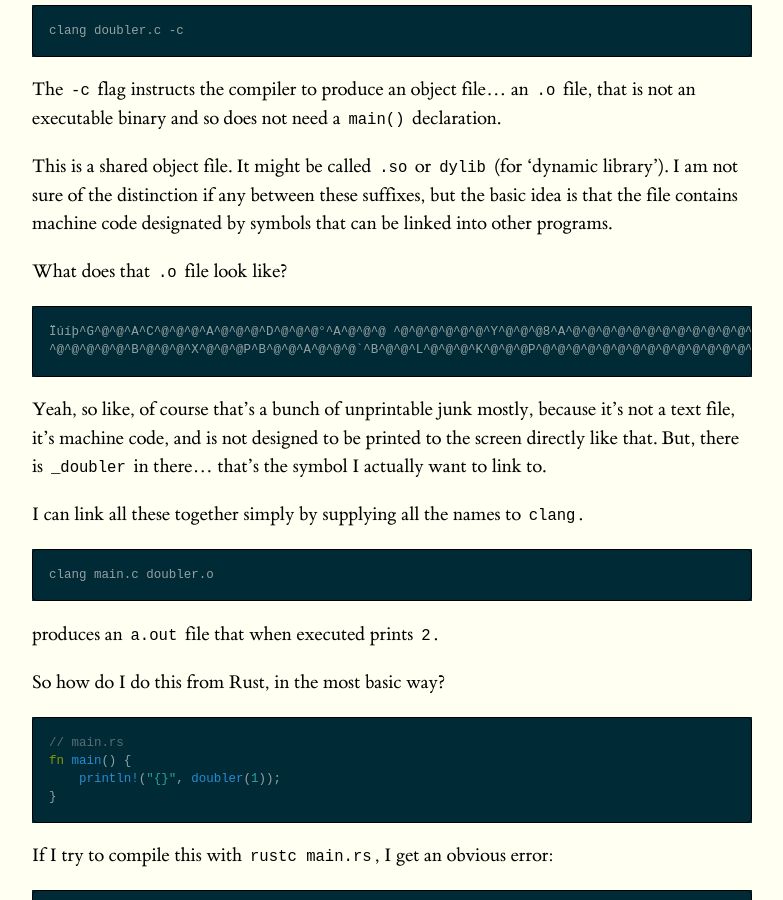
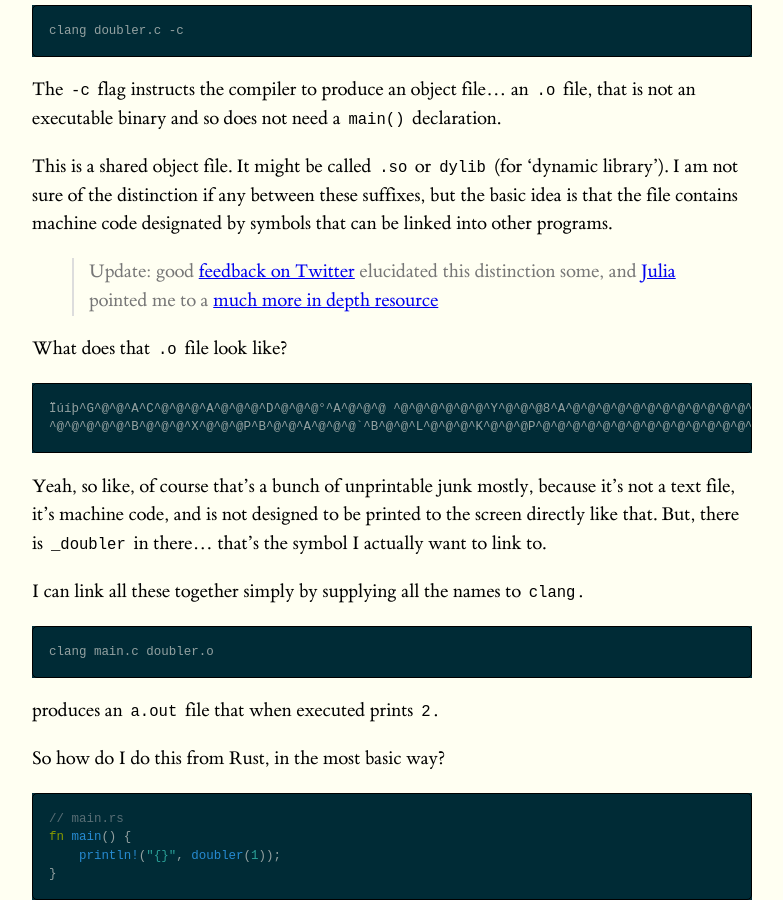
Before and after one commit to jfo/blag, a Jekyll site: the page built from _posts/2017-03-11-calling-a-c-function-from-rust.md, in a window 1280 px wide and 900 px high, scrolled down 2486 px. Shown: the whole window, without its empty margins (248-1031 px from the left). Built offline with Jekyll 4.4.1, drawn with Linux system fonts in a browser that asks for light colours.

Commit message:
updates to c to rust

```diff
--- a/_layouts/base.html
+++ b/_layouts/base.html
@@ -5,6 +5,7 @@
         <link rel="icon" href="{{site.imgsrc}}jeff.ico" type="image/x-icon" />
         <link rel="stylesheet" href="/stylesheets/style.css">
         <link rel="stylesheet" href="/stylesheets/solarized-dark.css">
+        <link rel="alternate" type="application/rss+xml" title="RSS Feed for blog.jfo.click" href="http://blog.jfo.click/feed.xml" />
         <meta name="viewport" content="initial-scale=1">
         <script>
             (function(i,s,o,g,r,a,m){i['GoogleAnalyticsObject']=r;i[r]=i[r]||function(){
--- a/_posts/2017-03-11-calling-a-c-function-from-rust.md
+++ b/_posts/2017-03-11-calling-a-c-function-from-rust.md
@@ -132,6 +132,11 @@ This is a shared object file. It might be called `.so` or `dylib` (for 'dynamic
 library'). I am not sure of the distinction if any between these suffixes, but
 the basic idea is that the file contains machine code designated by symbols
 that can be linked into other programs.
+
+> Update: good [feedback on
+> Twitter](https://twitter.com/dev_console/status/841071717166534661)
+> elucidated this distinction some, and [Julia](https://jvns.ca/) pointed me to
+> a [much more in depth resource](https://lwn.net/Articles/276782/)
 
 What does that `.o` file look like?
 
```
